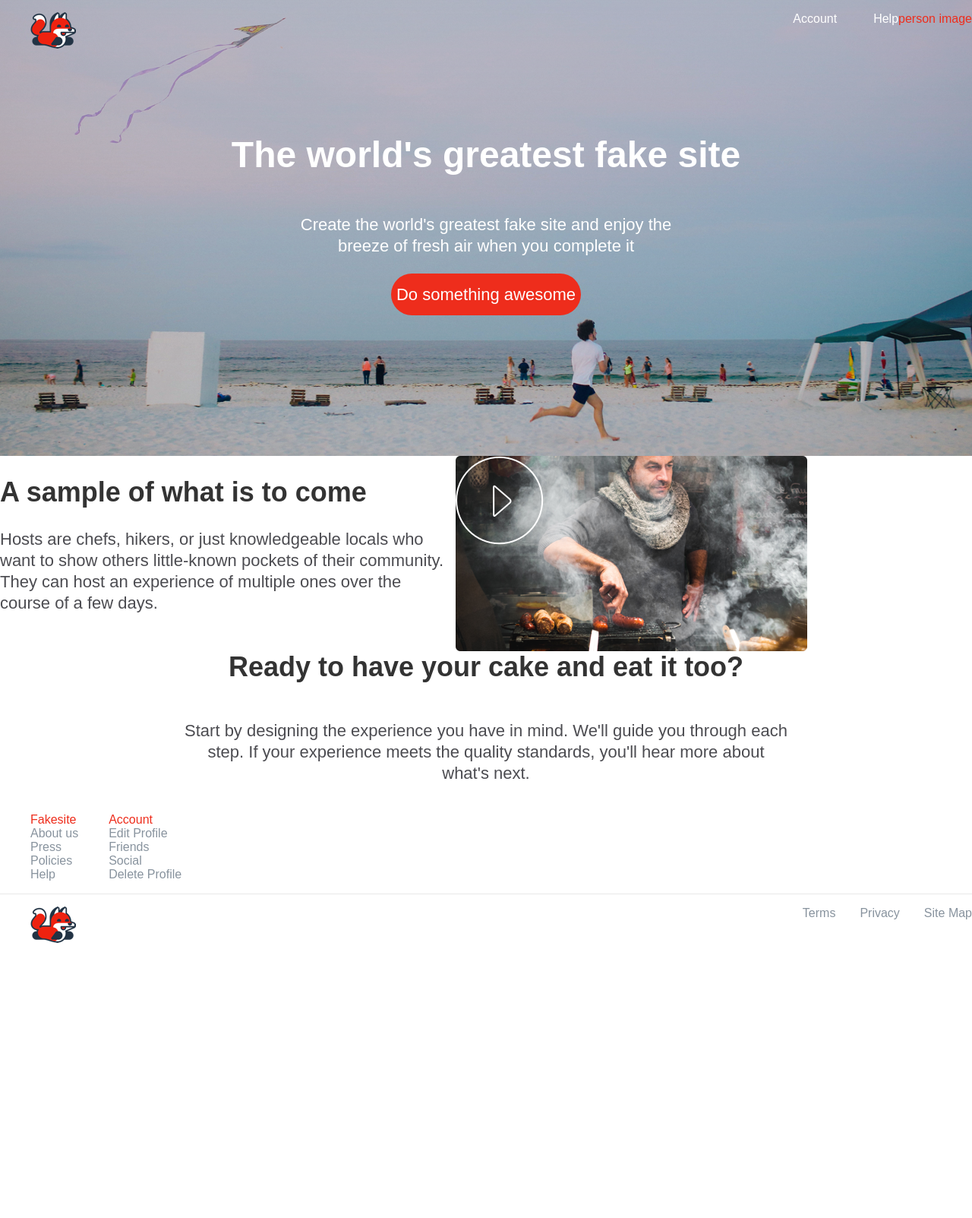
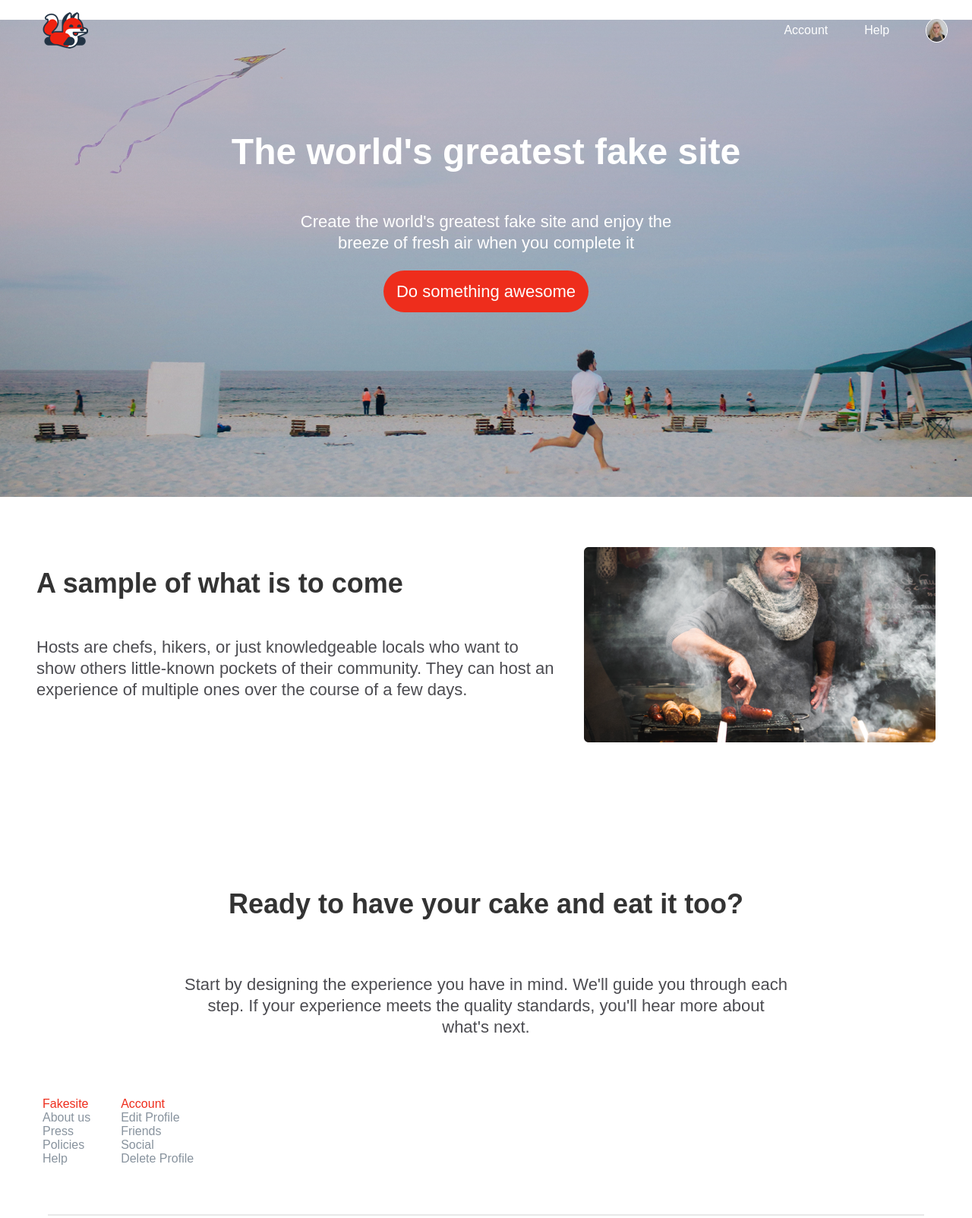
Before and after one commit to amandajmunch/fake-site, a React app: page / in a window 1280 px wide. Shown: the top 1603 px of the page at 76% size. Before the commit the page ends 1245 px from the top, so only its background shows below. Built offline with nearby package versions, Linux system fonts and the light colour scheme.

Commit message:
adjusting playbtn image

```diff
--- a/src/CSS/Footer.css
+++ b/src/CSS/Footer.css
@@ -1,5 +1,12 @@
 .footer {
-  border-top: 1px solid #E8E8E8;
+  padding-right: 10vh;
+  /*top: 40%;*/
+}
+
+
+.line {
+  border: 1px solid #E8E8E8;
+  width: 90%;
 }
 
 .footer ul {
--- a/src/CSS/FooterNav.css
+++ b/src/CSS/FooterNav.css
@@ -1,4 +1,6 @@
 .footerNav {
   display: flex;
   flex-direction: row;
+  padding: 40px 0 40px 0;
+  margin-left: 2vh;
 }
--- a/src/CSS/Header.css
+++ b/src/CSS/Header.css
@@ -2,7 +2,7 @@
   background-image: url("../images/hero-image.png");
   background-position: center;
   background-repeat: no-repeat;
-  height: 75vh;
+  height: 85vh;
   width: 100%;
   padding: 0;
 }
@@ -11,7 +11,7 @@
   background-color: #EE2D1C;
   font-size: 22px;
   min-height: 55px;
-  width: 250px;
+  width: 270px;
   border-radius: 30px;
   text-align: left !important;
   display: flex;
--- a/src/CSS/Nav.css
+++ b/src/CSS/Nav.css
@@ -5,16 +5,26 @@
 
 .nav {
   background-color: rgba(0,0,0,0);
-/*  display: flex;*/
- padding-top: 2vh;
+  padding-top: 2vh;
 }
 
 .nav a {
   color: #fff !important;
-  padding-left: 6vh;
+}
 
+.nav li {
+  padding-left: 2vh;
+  padding-right: 4vh;
+  display: flex;
+  align-items: center;
 }
 
 .logo {
   margin-right: auto;
 }
+
+.amanda{
+  height: 30px;
+  border-radius: 50%;
+  border: 1px solid #fff;
+}
--- a/src/CSS/Ready.css
+++ b/src/CSS/Ready.css
@@ -3,9 +3,11 @@
   flex-direction: column;
   justify-content: center;
   align-items: center;
+  padding-top: 40px;
 }
 
 .ready p {
   width: 800px;
   text-align: center;
+  padding-top: 22px;
 }
--- a/src/CSS/Sample.css
+++ b/src/CSS/Sample.css
@@ -1,16 +1,17 @@
 .sample {
   display: flex;
+  /*padding-top: 40px;*/
+  padding: 40px 4vh 0 4vh;
+  margin: 0 2vh 0 2vh;
 }
 
-/*.imageContainer{
-  position: relative;
-}*/
-
 .sample p {
-  width: 600px;
+  padding-top: 22px;
+  padding-right: 4vh;
+  /*width: 500px;*/
 }
 
-.sample {
+/*.sample {
   width: 100%;
 }
 
@@ -22,9 +23,10 @@
   background-image: linear-gradient(#ee2e1d, #ffb1b5, url("../images/hero-image.png"));
 }
 
-
-.playbnt{
+*/
+/*.playbnt{
   display: flex;
   justify-content: center;
 
 }
+*/
--- a/src/components/App.js
+++ b/src/components/App.js
@@ -11,11 +11,11 @@ class App extends Component {
   render() {
     return (
       <div className="App">
-
         <Header />
         <Sample />
         <Ready />
         <FooterNav/>
+        <hr className="line"></hr>
         <Footer />
       </div>
     );
--- a/src/components/Header.js
+++ b/src/components/Header.js
@@ -2,6 +2,7 @@ import React from 'react';
 import '../CSS/Header.css';
 import Logo from '../images/logo.png';
 import '../CSS/Nav.css';
+import amanda from '../images/amanda.jpg';
 
 const Header = () =>{
   return (
@@ -12,7 +13,7 @@ const Header = () =>{
             <li className="logo"><img src={Logo}/></li>
             <li><a href="">Account</a></li>
             <li><a href="">Help</a></li>
-            <li>person image</li>
+            <li><img src={amanda} className="amanda"/></li>
           </ul>
         </nav>
       </div>
```
Also changed, not shown: src/images/amanda.jpg (added).
